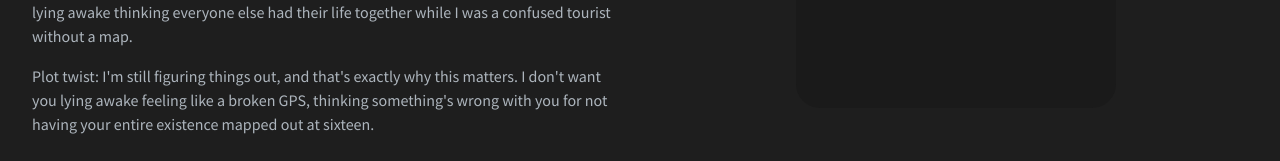
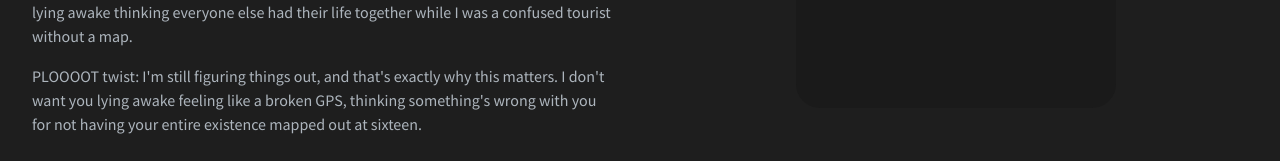
Before and after one commit to sreeyanadendla/YLCD, a Next.js app: page / in a window 1280 px wide. Shown: the part 791-952 px from the top of the page. Built offline with nearby package versions, Linux system fonts and the light colour scheme.

Commit message:
Updated website

```diff
--- a/app/page.js
+++ b/app/page.js
@@ -211,7 +211,7 @@ export default function Home() {
                 I felt like I was drowning in opinions while experiencing full-blown decision paralysis, lying awake thinking everyone else had their life together while I was a confused tourist without a map.
               </p>
               <p>
-                Plot twist: I'm still figuring things out, and that's exactly why this matters. I don't want you lying awake feeling like a broken GPS, thinking something's wrong with you for not having your entire existence mapped out at sixteen.
+                PLOOOOT twist: I'm still figuring things out, and that's exactly why this matters. I don't want you lying awake feeling like a broken GPS, thinking something's wrong with you for not having your entire existence mapped out at sixteen.
               </p>
             </div>
           </div>
```
